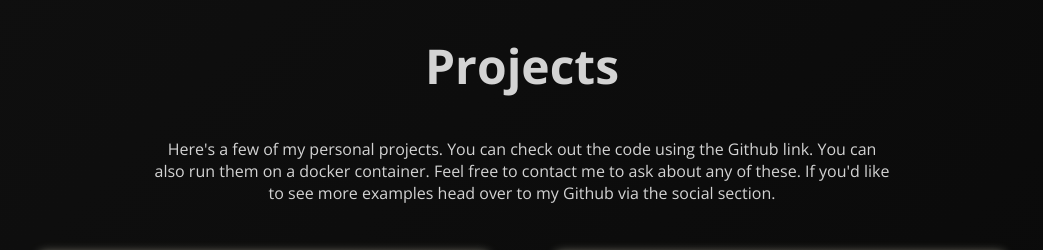
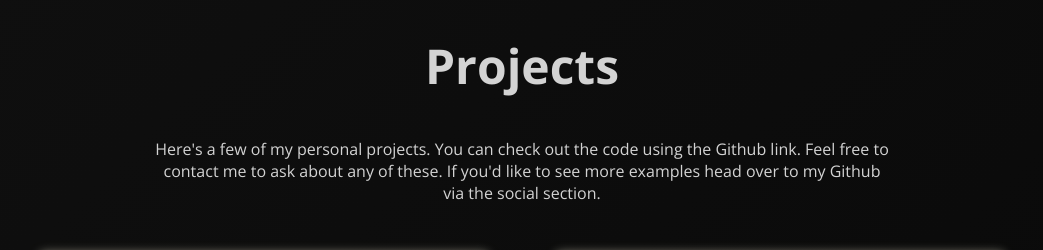
Before and after one commit to lukaswarren/lukas-portfolio, a React (Create React App) app: page / in a window 1280 px wide. Shown: the part 780-1030 px from the top of the page, without its empty margins (158-1201 px from the left). Built offline with nearby package versions, Linux system fonts and the light colour scheme.

Commit message:
Computer switch

```diff
--- a/package.json
+++ b/package.json
@@ -1,5 +1,5 @@
 {
-  "homepage": ".",
+  "homepage": "https://lukaswarren.github.io/portfolio/",
   "name": "portfolio",
   "version": "0.1.0",
   "private": true,
--- a/src/components/about/About.css
+++ b/src/components/about/About.css
@@ -58,8 +58,11 @@
     font-weight: 100;
     background: transparent;
     display: flex;
+    flex-wrap: wrap;
     text-align: left;
     margin-left: 1rem;
     color: lightgray;
     width: 30rem;
+    max-width: 30rem; /* Set a max-width instead of width */
+
 }
--- a/src/components/intro/Intro.js
+++ b/src/components/intro/Intro.js
@@ -1,7 +1,6 @@
 import React from 'react'
 import './Intro.css'
 import profile from '../../assets/profilePic.png'
-import {Link} from 'react-scroll'
 
 export const Intro = () => {
 
@@ -14,7 +13,7 @@ export const Intro = () => {
             <p className="introPara">I am software engineer with 7+ years experience in Backend Development</p>
             <div className='introBtns'>
               <a href="mailto:lukaswarren728@gmail.com" target="_blank" className='introLinks'><button className='hireBtn' >Hire Me</button></a>
-              <a className='introLinks' href='/LukasWarrenResume.pdf' download><button className='hireBtn' >Download My Resume</button></a>
+              <a className='introLinks' href='https://lukaswarren.github.io/portfolio/LukasWarrenResume.pdf' download><button className='hireBtn' >Download My Resume</button></a>
             </div>
         </div>
         <img src={profile} alt='Profile' className="profilePic"/>
--- a/src/components/projects/Projects.js
+++ b/src/components/projects/Projects.js
@@ -39,7 +39,7 @@ const Projects = () => {
     return (
         <section id='projects'>
             <span className='projectTitle'>Projects</span>
-            <span className='projectDesc'>Here's a few of my personal projects. You can check out the code using the Github link.  You can also run them on a docker container. Feel free to contact me to ask about any of these. If you'd like to see more examples head over to my Github via the social section.</span>
+            <span className='projectDesc'>Here's a few of my personal projects. You can check out the code using the Github link. Feel free to contact me to ask about any of these. If you'd like to see more examples head over to my Github via the social section.</span>
             <div className='rows'>
                     {data[0].map((item, index) => (
                         <div className='project' key={index}>{item.name}
```
